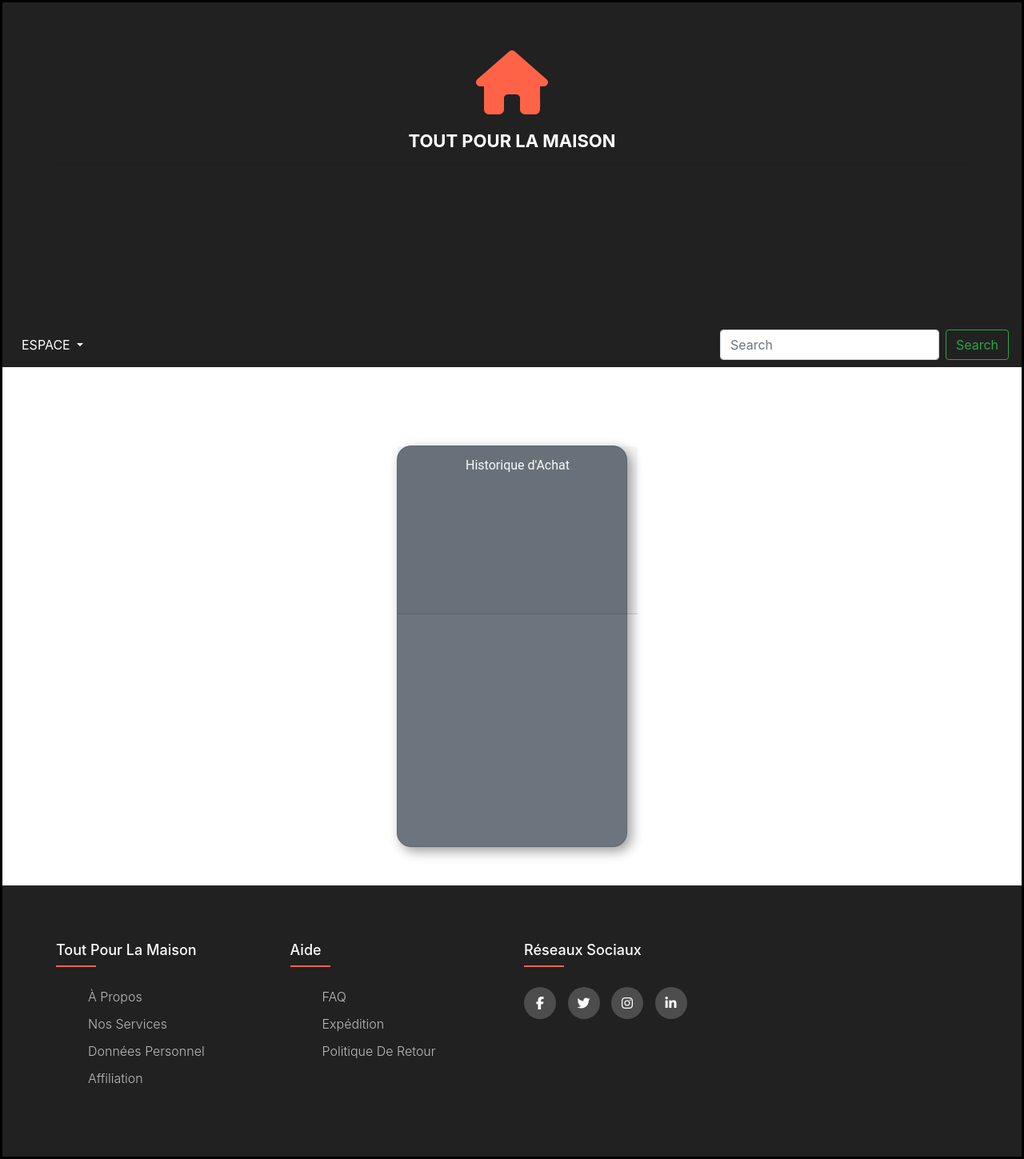
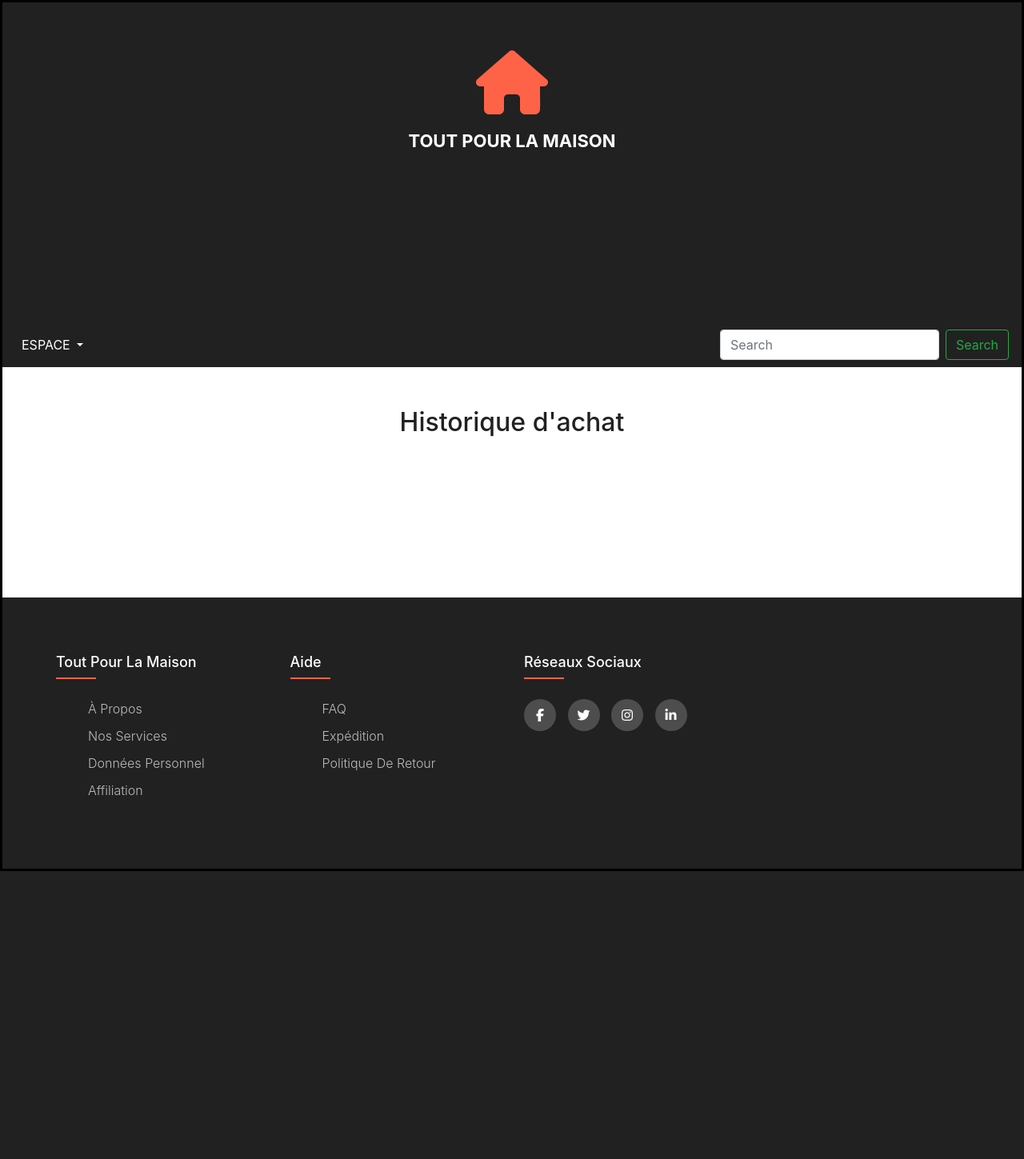
Before and after one commit to robin-papazian/boutique, a PHP site: page /index.php?view=historique in a window 1280 px wide. Shown: the whole page at 80% size. After the commit the page ends 1089 px from the top, so only its background shows below. Run offline with PHP 8.4, Linux system fonts and the light colour scheme; the visitor is signed in with stand-in values (Sample User, id 1); data comes from the database, SQL or seed files in the repository; data that the repository does not hold is empty; some libraries are stand-ins or nearby versions.

Commit message:
droits done

```diff
--- a/Views/Html/historique.php
+++ b/Views/Html/historique.php
@@ -1,14 +1,9 @@
-<div class="bg-image-2">
-    <div class='d-flex justify-content-center'>
-        <div class="card bg-secondary text-light m-5" style="width: 18rem;">
-            <div class="card-header">
-                Historique d'Achat
-            </div>
-            <ul class="list-group list-group-flush">
-                <?php foreach ($commander as $date) : ?>
-                    <li class="list-group-item"><a href='index.php?view=orders&detail=<?= $date['factures_id'] ?>'><?= $date['factures_date'] ?></a></li>
-                <?php endforeach; ?>
-            </ul>
-        </div>
+<h2>Historique d'achat</h2>
+<div class="container-product margin-auto">
+    <div style="width: 100%; text-align:center">
+        <?php foreach ($commander as $date) : ?>
+            <li class="list-group-item"><a style='color: black' href='index.php?view=orders&detail=<?= $date['factures_id'] ?>'><?= $date['factures_date'] ?></a></li>
+        <?php endforeach; ?>
     </div>
+
 </div>
--- a/Views/Html/orders.php
+++ b/Views/Html/orders.php
@@ -9,9 +9,10 @@ if (isset($_GET['detail'])) {
 }
 
 ?>
-<div class="bg-image-2">
+<h2>Détail de la commande</h2>
+<div>
     <div class='d-flex justify-content-center'>
-        <div class="card m-5" style="width: 18rem;">
+        <div class="margin-auto" style="width: 18rem;">
             <div class='d-flex'>
                 <div>
                     <div class="card-header">
--- a/Views/Html/products.php
+++ b/Views/Html/products.php
@@ -22,7 +22,7 @@ if (isset($_GET['product_categorie'])) {
 
                     &euro;</span>
                 <h2><?= $description['products_name'] ?></h2>
-                <!-- <p>DEZCRIPTION</p> -->
+                <!-- <p>DESCRIPTION</p> -->
             </div>
             <a href="index.php?view=item&product=<?= $description['products_id'] ?>" class="btn-card">VOIR LE PRODUIT</a>
         </div>
```
